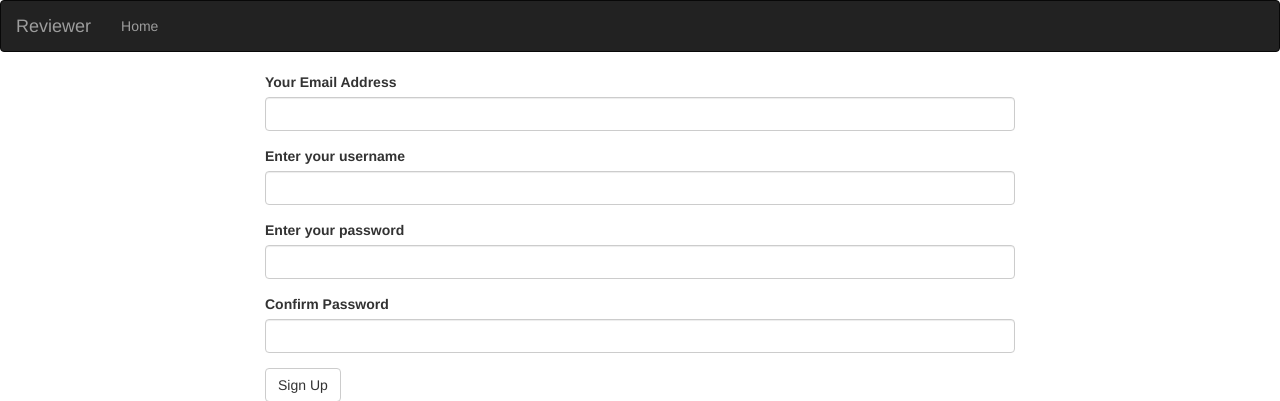
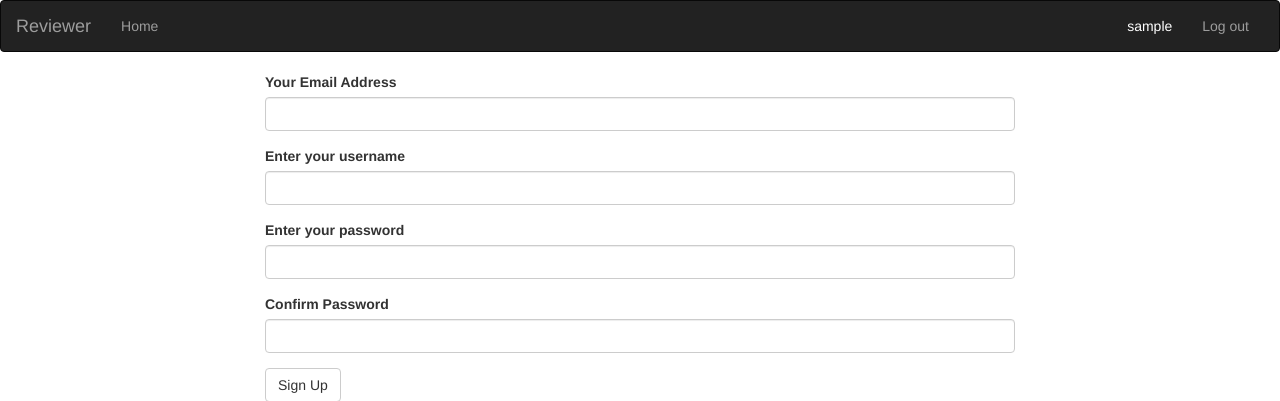
Before and after one commit to Krasivaya/Movie-Reviewer, a Flask app: template app/templates/auth/register.html in a window 1280 px wide. Shown: the top 401 px of the page. Run offline with Flask 2, Linux system fonts and the light colour scheme; the template is opened without the code that fills it: values that come from a table or form of the project are taken from there, others are empty; the visitor is signed in with stand-in values (Sample User, id 1); data comes from the database, SQL or seed files in the repository; parts of the project's set-up code (start-up, migrations or seed data) failed here and were passed over; some libraries are stand-ins or nearby versions.

Commit message:
Add login confirmation state

```diff
--- a/app/templates/navbar.html
+++ b/app/templates/navbar.html
@@ -13,6 +13,14 @@
             <ul class="nav navbar-nav">
                 <li><a href="/">Home</a></li>
             </ul>
+            <ul class="nav navbar-nav navbar-right">
+                {% if current_user.is_authenticated %}
+                <li style="color: #fff; padding: 15px;">{{ current_user.username }}</li>
+                <li><a href="{{ url_for('auth.logout') }}">Log out</a></li>
+                {% else %}
+                <li><a href="{{ url_for('auth.login') }}">Log in</a></li>
+                {% endif %}
+            </ul>
         </div>
     </div>
 </div>
```
